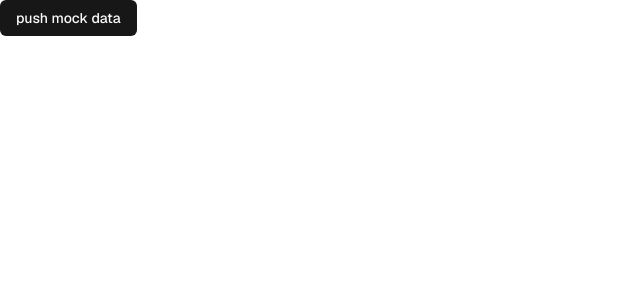
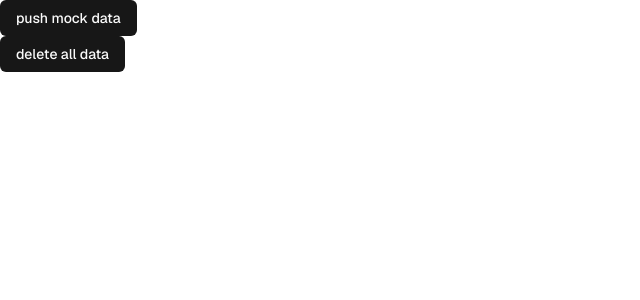
Before and after one commit to Ddundee/drive-tutorial, a Next.js app: page /sandbox in a window 1280 px wide. Shown: the top 300 px of the page, without its empty margins (0-640 px from the left). Built offline with nearby package versions, Linux system fonts and the light colour scheme; no server answers.

Commit message:
breadcrumbs fixed

```diff
--- a/src/app/drive-contents.tsx
+++ b/src/app/drive-contents.tsx
@@ -11,9 +11,10 @@ import Link from "next/link"
 export default function DriveContents(props: {
     files: (typeof files.$inferSelect)[];
     folders: (typeof folders.$inferSelect)[]
+    parents: (typeof folders.$inferSelect)[]
 }) {
 
-    const breadcrumbs: unknown = []
+    // const breadcrumbs: unknown = []
 
     const handleUpload = () => {
         alert("Upload functionality would be implemented here")
@@ -30,7 +31,7 @@ export default function DriveContents(props: {
                         >
                             My Drive
                         </Link>
-                        {breadcrumbs.map((folder, index) => (
+                        {props.parents.map((folder, index) => (
                             <div key={folder.id} className="flex items-center">
                                 <ChevronRight className="mx-2 text-gray-500" size={16} />
                                 <Link
--- a/src/app/f/[folderId]/page.tsx
+++ b/src/app/f/[folderId]/page.tsx
@@ -3,6 +3,22 @@ import { files as filesSchema, folders as foldersSchema } from "~/server/db/sche
 import DriveContents from "~/app/drive-contents"
 import { z } from "zod"
 import { eq } from "drizzle-orm"
+
+async function getAllParents(folderId: number) {
+    const parents = [];
+    let currentId: number | null = folderId;
+    while (currentId !== null) {
+        const folder = await db.select().from(foldersSchema).where(eq(foldersSchema.id, currentId))
+
+        if (!folder[0]) {
+            break;
+        }
+
+        parents.unshift(folder[0]);
+        currentId = folder[0]?.parent;
+    }
+    return parents;
+}
 
 export default async function GoogleDriveClone(props: { params: Promise<{ folderId: string }> }) {
     const params = await props.params
@@ -11,9 +27,12 @@ export default async function GoogleDriveClone(props: { params: Promise<{ folder
         return <div>Invalid Folder Id</div>
     }
 
+    const foldersPromise = db.select().from(foldersSchema).where(eq(foldersSchema.parent, parsedFolderId))
+    const filesPromise = db.select().from(filesSchema).where(eq(filesSchema.parent, parsedFolderId))
 
-    const folders = await db.select().from(foldersSchema).where(eq(foldersSchema.parent, parsedFolderId))
-    const files = await db.select().from(filesSchema).where(eq(filesSchema.parent, parsedFolderId))
+    const parentsPromise = getAllParents(parsedFolderId);
 
-    return <DriveContents files={files} folders={folders} />
+    const [folders, files, parents] = await Promise.all([foldersPromise, filesPromise, parentsPromise])
+
+    return <DriveContents files={files} folders={folders} parents={parents} />
 }
--- a/src/app/sandbox/page.tsx
+++ b/src/app/sandbox/page.tsx
@@ -6,12 +6,13 @@ import { files, folders } from '~/server/db/schema';
 
 export default function Page() {
     return (
+        <>
             <form action={async () => {
                 "use server";
                 const fo = await db.insert(folders).values(mockFolders.map((folder) => ({
                     id: parseInt(folder.id) + 1,
                     name: folder.name + Math.round(Math.random() * 1000),
-                parent: folder.parent === 'root' ? 1 : parseInt(folder.parent)
+                    parent: folder.parent === 'root' ? null : parseInt(folder.parent)
                 })))
 
                 const fi = await db.insert(files).values(mockFiles.map(file => ({
@@ -22,12 +23,20 @@ export default function Page() {
                     parent: parseInt(file.parent) + 1
                 })))
 
-            console.log(fo, fi, "complete");
+                console.log(fo, fi, "upload complete");
 
 
             }}>
                 <Button type='submit'>push mock data</Button>
             </form>
 
+            <form action={async () => {
+                "use server";
+                db.delete(folders);
+                db.delete(files);
+            }}>
+                <Button>delete all data</Button>
+            </form>
+        </>
     )
 }
```
Lines whose indentation alone changed are shown as unchanged.
